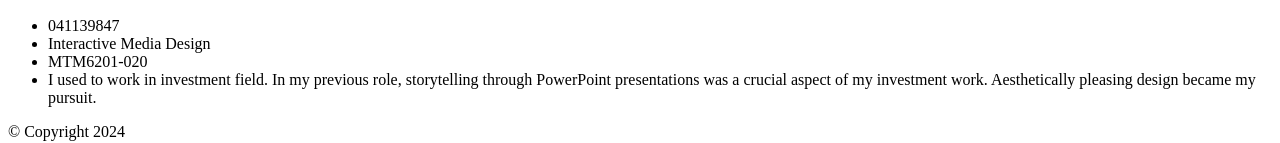
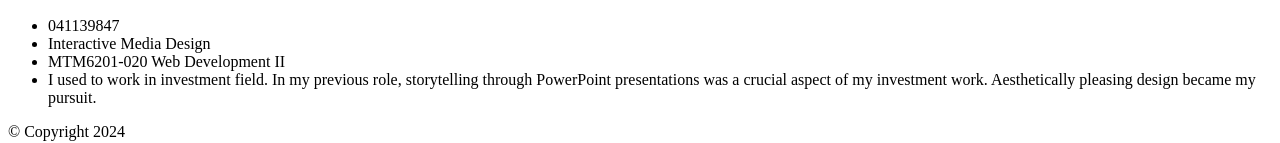
Before and after one commit to cui00072/mtm6201-week1, a plain HTML site: page index.html in a window 1280 px wide. Shown: the part 533-676 px from the top of the page. Drawn offline with Linux system fonts and the light colour scheme.

Commit message:
Add content

```diff
--- a/index.html
+++ b/index.html
@@ -15,7 +15,7 @@
         <ul>
             <li>041139847</li>
             <li>Interactive Media Design</li>
-            <li>MTM6201-020</li>
+            <li>MTM6201-020 Web Development II</li>
             <li>I used to work in investment field. In my previous role, storytelling through PowerPoint presentations was a crucial aspect of my investment work. Aesthetically pleasing design became my pursuit.</li>
         </ul>
     </main>
```
